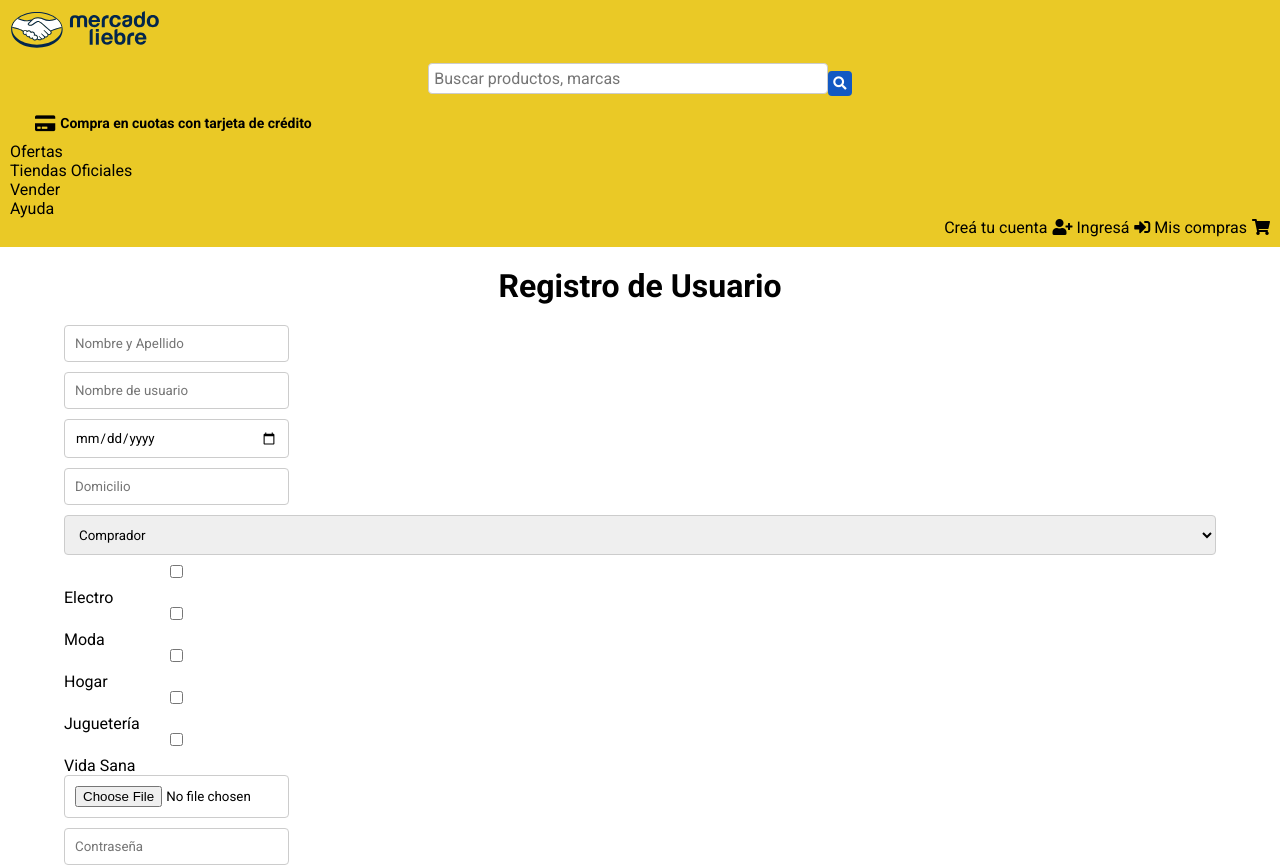
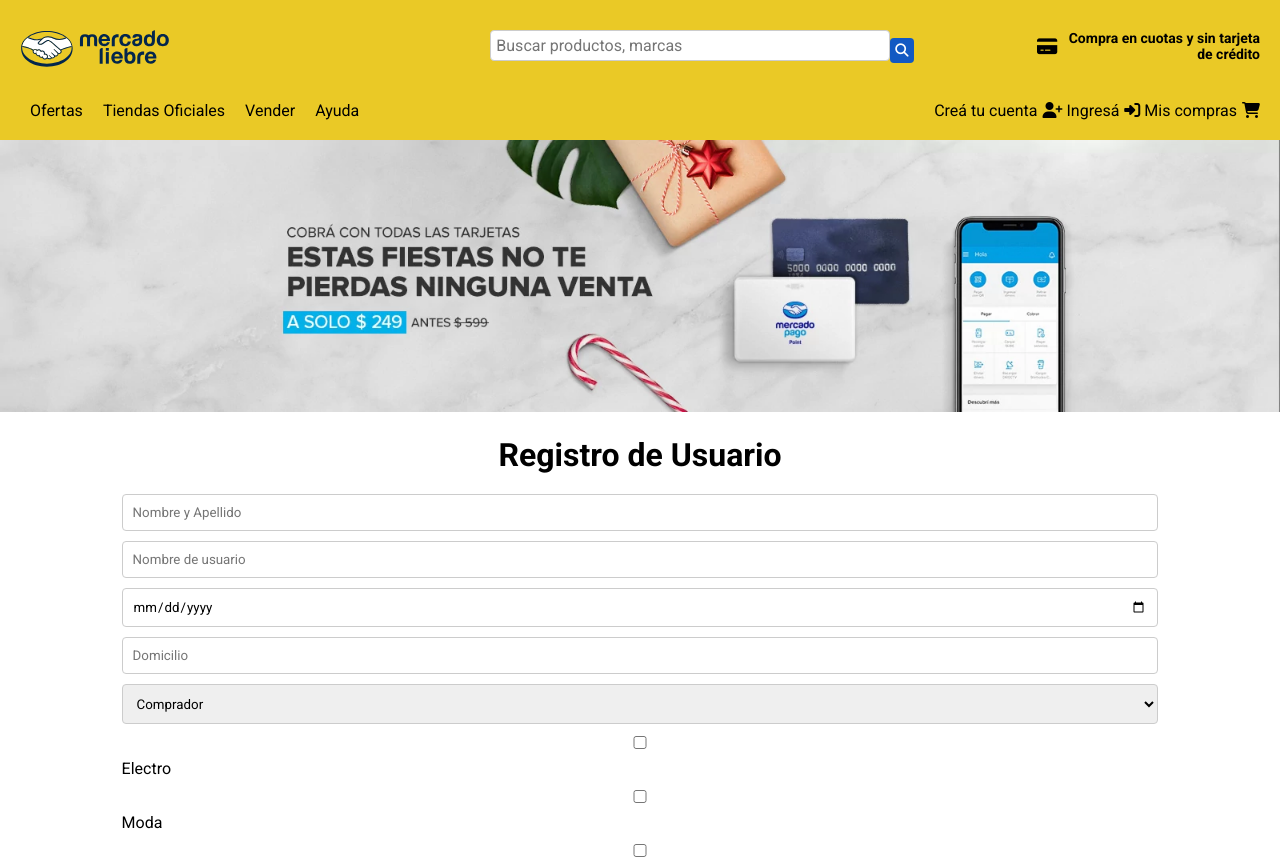
Before and after one commit to A-Isaias/mercadoliebre, a plain HTML site: page views/register.html in a window 1280 px wide. Shown: the top 868 px of the page. Drawn offline with Linux system fonts and the light colour scheme.

Commit message:
modified:   public/css/register.css modified:   views/register.html

```diff
--- a/public/css/register.css
+++ b/public/css/register.css
@@ -1,13 +1,115 @@
+/*Estilos grales*/
 * {
     box-sizing: border-box;
     margin: 0;
     padding: 0;
   }
 
+  a {
+    text-decoration: none;
+    color: black;
+  }
+
   body {
-    font-family: 'Roboto', sans-serif;
+    font-family: "Roboto", sans-serif;
     margin: 0;
-    background-color: lightgray;
+  }
+
+  main {
+    width: 90%;
+    margin: 0 auto;
+  }
+
+  /*Estilos del header*/
+  header {
+    background-color: #eac926;
+    color: #ebebeb;
+    padding: 10px;
+  }
+
+  header .barra-busqueda {
+    text-align: left;
+  }
+
+  .burger-menu {
+    margin: auto;
+    text-align: center;
+    width: 40px;
+    height: 40px;
+    background-color: #1259c3;
+    border-radius: 20%;
+    display: flex;
+    align-items: center;
+    justify-content: center;
+  }
+
+  /*Barra nav*/
+  nav ul {
+    list-style-type: none;
+    padding: 0;
+  }
+
+  /*reemplazado por microdesafio 3 clase 22 - Estilos de usuario*/
+  #user-list .fas {
+    color: black;
+  }
+
+  .logo {
+    text-align: left;
+  }
+
+  .barra-busqueda {
+    text-align: left;
+    margin-bottom: 10px;
+  }
+
+  .compra-cuotas {
+    display: flex;
+    align-items: center;
+    width: 100%;
+    margin-bottom: 10px;
+  }
+
+  #icon-tarjeta {
+    margin-left: 25px;
+    color: black;
+  }
+
+  .compra-cuotas i {
+    font-size: 18px;
+    margin-right: 5px;
+    color: #39b54a;
+  }
+
+  .compra-cuotas p {
+    font-size: 14px;
+    color: black;
+    font-weight: bold;
+    margin: 0;
+  }
+
+/* Estilos del Banner */
+.Banner {
+    text-align: center;
+    position: relative;
+    width: 100%;
+    /*Contenedor elementos  */
+  }
+
+  main {
+    width: 90%;
+    margin: 0 auto;
+  }
+
+  .img_banner {
+    max-width: 100%;
+    /* Para que la imagen no exceda ancho del contenedor */
+    height: auto;
+    /* Mantiene relación de aspecto  */
+  }
+
+  section {
+    margin-bottom: 10px;
   }
 
 /* Estilos del formulario de registro */
@@ -84,11 +186,10 @@
     transition: color 0.3s ease;
   }
 
-/* Estilo para cambiar el color de los íconos al pasar el mouse por encima */
+  /* Estilo para cambiar el color de los íconos w/hover*/
   footer section i:hover {
     color: #39b54a;
   }
-
 
   /* Estilo del texto de copyright */
   footer section h4#Copyright {
@@ -98,13 +199,137 @@
     left: 20px;
   }
 
-/* Media Queries para ajustar la posición del texto de copyright en pantallas más pequeñas */
-@media screen and (max-width: 768px) {
-    footer section h4#Copyright {
-        position: static;
-        text-align: left;
-        margin-top: 10px;
-        left: 0;
+  /* Media Queries */
+  @media screen and (min-width: 361px) {
+
+    /* Navegación en tablet (ancho mínimo 361px) */
+    .Productos {
+      flex: 1 0 calc(50% - 10px);
+      /* Ajusta el ancho de los artículos para que haya dos por fila */
+    }
+
+    /* Oculta el nav-bar */
+    .navbar {
+      display: none;
+    }
+
+    /*Oculta el menú de usuario */
+    #user-list {
+      display: none;
     }
   }
-/*fin*/
+
+  @media screen and (min-width: 769px) {
+
+    /* Navegación en desktop (ancho mínimo 769px) */
+    .Productos {
+      flex: 1 0 calc(25% - 15px);
+      /* Ajusta el ancho de los artículos para que haya cuatro por fila */
+    }
+
+    /* Desoculta el nav-bar */
+    .navbar {
+      display: block;
+    }
+
+    /* Muestra el menú de usuario */
+    #user-list {
+      display: block;
+    }
+
+    /* Estilos para la primera fila del header */
+    .header-row1 {
+      display: flex;
+      justify-content: space-between;
+      align-items: center;
+      padding: 10px;
+    }
+
+    /* Estilos para el logo */
+    .logo {
+      flex: 1 0 30%;
+      text-align: left;
+    }
+
+    .logo img {
+      width: 100%;
+      max-width: 150px;
+      height: auto;
+    }
+
+    /* Estilos para la barra de búsqueda */
+    .barra-busqueda {
+      flex: 1 0 50%;
+      text-align: center;
+      margin-top: 10px;
+    }
+
+    .barra-busqueda form {
+      display: flex;
+      align-items: center;
+      justify-content: center;
+    }
+
+    .barra-busqueda input[type="text"] {
+      width: 100%;
+      max-width: 400px;
+      padding: 5px;
+      font-size: 16px;
+    }
+
+    .barra-busqueda button {
+      padding: 5px;
+      background-color: #1259c3;
+      color: white;
+      border: none;
+      cursor: pointer;
+    }
+
+    /* Estilos para el texto Compra en cuotas y sin tarjeta de crédito */
+    .compra-cuotas {
+      flex: 1 0 20%;
+      text-align: right;
+    }
+
+    /* Estilos para la segunda fila del header */
+    .header-row2 {
+      display: flex;
+      justify-content: space-between;
+      align-items: center;
+      padding: 10px;
+    }
+
+    /* Estilos para el menú de navegación */
+    .navbar {
+      flex: 1 0 50%;
+      text-align: left;
+    }
+
+    .navbar ul {
+      display: flex;
+    }
+
+    .navbar li {
+      margin: 0 10px;
+    }
+
+    /* Estilos para el menú de usuario */
+    #user-list {
+      flex: 1 0 20%;
+      text-align: right;
+    }
+
+    /* Estilos para el burger menu */
+    .burger-menu {
+      display: none;
+    }
+
+    /* Estilos para los textos Creá tu cuenta -Ingresá - Mis compras (2da fila) */
+    #user-list li {
+      display: inline-block;
+    }
+
+    #user-list i {
+      margin-left: 5px;
+    }
+  }
--- a/views/register.html
+++ b/views/register.html
@@ -1,24 +1,22 @@
 <!DOCTYPE html>
 <html lang="en">
-
 <head>
     <meta charset="UTF-8">
     <meta http-equiv="X-UA-Compatible" content="IE=edge">
     <meta name="viewport" content="width=device-width, initial-scale=1.0">
-    <title>Login de Usuario</title>
-    <link rel="stylesheet" type="text/css" href="/css/login.css">
-    <link rel="stylesheet" href="https://cdnjs.cloudflare.com/ajax/libs/font-awesome/5.15.4/css/all.min.css">
+    <title>Mercado Liebre - Home</title>
+    <link rel="stylesheet" type="text/css" href="/css/register.css ">
+    <link rel="stylesheet" href="https://cdnjs.cloudflare.com/ajax/libs/font-awesome/6.4.0/css/all.min.css">
     <link href="https://fonts.googleapis.com/css2?family=Roboto:wght@400;700&display=swap" rel="stylesheet">
 </head>
 
 <body>
     <header>
-        <div class="header-top">
+        <!-- Primera fila del header -->
+        <div class="header-row1">
             <div class="logo">
-                <!-- Agregar el enlace al logo -->
-                <a href="/">
-                    <img src="/images/logo-mercado-liebre.svg" alt="Logo Mercado Liebre" style="width: 150px; height: auto;">
-                </a>
+                <img src="/images/logo-mercado-liebre.svg" alt="Logo Mercado Liebre"
+                    style="width: 150px; height: auto;">
             </div>
 
             <div class="barra-busqueda">
@@ -30,30 +28,42 @@
 
             <div class="compra-cuotas">
                 <i class="fas fa-credit-card" id="icon-tarjeta"></i>
-                <p>Compra en cuotas con tarjeta de crédito</p>
+                <p>Compra en cuotas y sin tarjeta de crédito</p>
             </div>
         </div>
 
-        <div class="header-bottom">
-            <nav>
+        <!-- Segunda fila del header -->
+        <div class="header-row2">
+            <!-- Menú de navegación -->
+            <nav class="navbar">
                 <ul id="nav-list">
-                    <li><a href="#">Ofertas</a></li>
+                    <li><a href="#Ofertas"> Ofertas</a></li>
                     <li><a href="#">Tiendas Oficiales</a></li>
                     <li><a href="#">Vender</a></li>
                     <li><a href="#">Ayuda</a></li>
                 </ul>
             </nav>
 
+            <!-- Menú de usuario -->
             <nav>
                 <ul id="user-list">
-                    <li><a href="/register">Creá tu cuenta</a><i class="fas fa-user-plus"></i></li>
-                    <li><a href="/login">Ingresá</a><i class="fas fa-sign-in-alt"></i></li>
-                    <li><a href="#">Mis compras</a><i class="fas fa-shopping-cart"></i></li>
+                    <li><a href="/register">Creá tu cuenta</a><i class="fas fa-user-plus"></i> </li>
+                    <li><a href="/login">Ingresá</a><i class="fas fa-sign-in-alt"></i> </li>
+                    <li><a href="#"> Mis compras</a><i class="fas fa-shopping-cart"></i></li>
                 </ul>
             </nav>
+
+            <!-- Burger menu -->
+            <div class="burger-menu">
+                <i class="fas fa-bars"></i>
+            </div>
         </div>
     </header>
 
+    <div class="Banner">
+        <img src="/images/img-home-banner.jpg" alt="" class="img_banner">
+    </div>
+    <main>
 <body>
     <h1>Registro de Usuario</h1>
     <form action="index.html" method="post">
```
Lines whose indentation alone changed are shown as unchanged.
